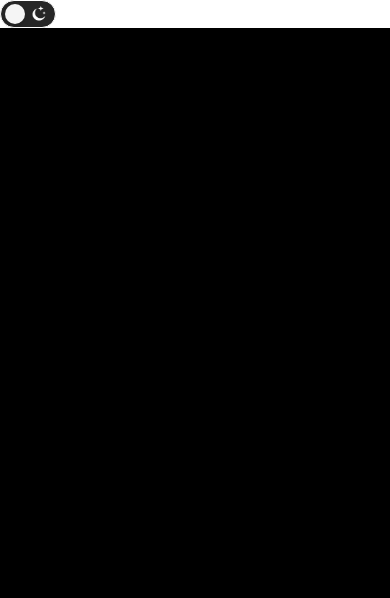
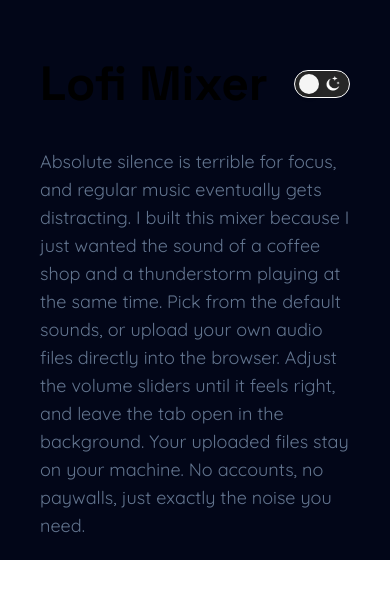
Before and after one commit to NovaNoctua/lofi-mixer, a Vue app: page / in a window 390 px wide. Before the commit this address had no page. Shown: the top 598 px of the page. Built offline with nearby package versions, Linux system fonts and the light colour scheme.

Commit message:
feat: created the mobile header

```diff
--- a/src/App.vue
+++ b/src/App.vue
@@ -1,8 +1,18 @@
 <script setup>
 import DarkToggle from './components/DarkToggle.vue'
+import MobileHeader from './components/MobileHeader.vue'
 </script>
 
 <template>
-  <DarkToggle />
-  <div class="h-400 bg-white dark:bg-black"><p>test</p></div>
+  <div class="px-10 py-5 font-quicksand bg-gray-100 dark:bg-slate-950">
+    <MobileHeader />
+    <p class="text-slate-500 text-lg">
+      Absolute silence is terrible for focus, and regular music eventually gets distracting. I built
+      this mixer because I just wanted the sound of a coffee shop and a thunderstorm playing at the
+      same time. Pick from the default sounds, or upload your own audio files directly into the
+      browser. Adjust the volume sliders until it feels right, and leave the tab open in the
+      background. Your uploaded files stay on your machine. No accounts, no paywalls, just exactly
+      the noise you need.
+    </p>
+  </div>
 </template>
--- /dev/null
+++ b/src/components/MobileHeader.vue
@@ -0,0 +1,9 @@
+<script setup>
+import DarkToggle from './DarkToggle.vue'
+</script>
+<template>
+  <header class="flex justify-between my-10 items-center">
+    <h1 class="font-space-grotesk text-5xl font-bold">Lofi Mixer</h1>
+    <DarkToggle />
+  </header>
+</template>
--- a/src/style.css
+++ b/src/style.css
@@ -1,3 +1,10 @@
+@import url('https://fonts.googleapis.com/css2?family=Space+Grotesk:wght@300..700&display=swap');
+@import url('https://fonts.googleapis.com/css2?family=Quicksand:wght@300..700&display=swap');
 @import 'tailwindcss';
 
 @custom-variant dark (&:where(.dark, .dark *));
+
+@theme {
+  --font-space-grotesk: 'Space Grotesk', sans-serif;
+  --font-quicksand: 'Quicksand', sans-serif;
+}
```
